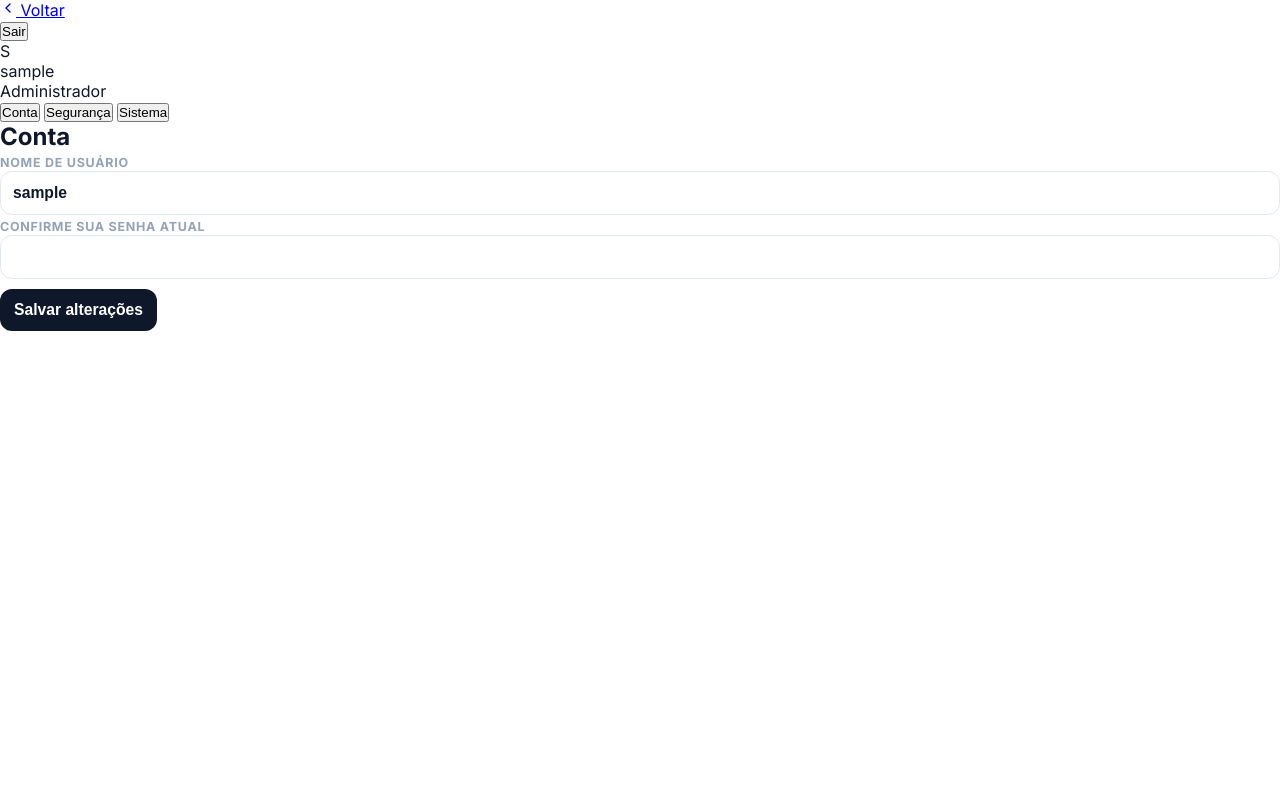
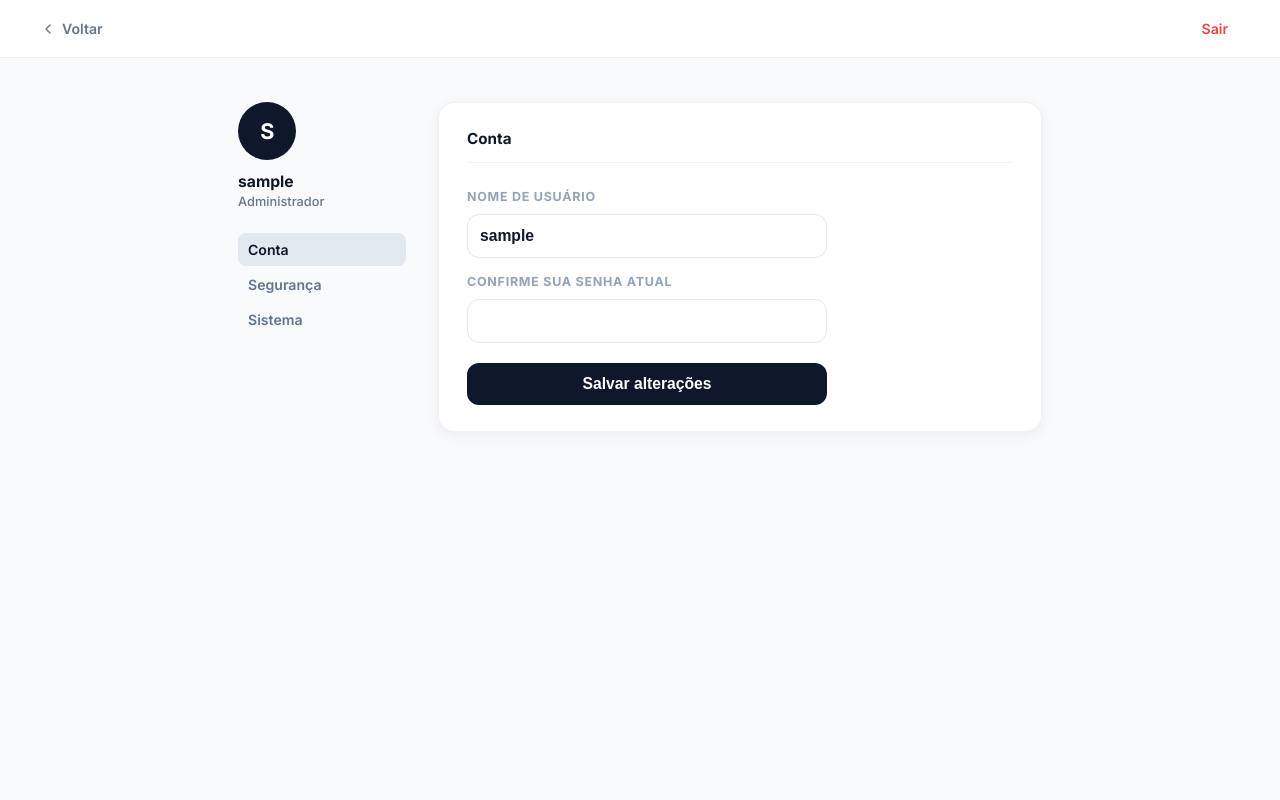
Before and after one commit to armelingu/taskkill, a Flask app: page /perfil in a window 1280 px wide. Run offline with Flask 3, Linux system fonts and the light colour scheme; the visitor is signed in with stand-in values (Sample User, id 1); data comes from the database, SQL or seed files in the repository; parts of the project's set-up code (start-up, migrations or seed data) failed here and were passed over.

Commit message:
style: novos estilos para sidebar-footer, perfil redesenhado e login modernizado
- Adiciona sidebar-footer com avatar circular e botao de logout
- Substitui classes perfil-card/tabs/footer pelos novos estilos de pagina completa
- Adiciona animacao de entrada no auth-card do login
- Adiciona suporte a icones inline nos inputs de autenticacao

```diff
--- a/static/css/style.css
+++ b/static/css/style.css
@@ -77,6 +77,10 @@ body {
     border-radius: 12px;
     background: linear-gradient(135deg, #0f172a, #3b82f6);
     box-shadow: 0 10px 18px rgba(15, 23, 42, 0.12);
+    display: flex;
+    align-items: center;
+    justify-content: center;
+    flex-shrink: 0;
 }
 
 .auth-title {
@@ -181,63 +185,332 @@ body {
     letter-spacing: 0;
 }
 
-/* ── Perfil ─────────────────────────────────────────── */
+/* ── Auth: input com ícone e toggle de senha ─────────── */
 
-.perfil-card {
-    max-width: 460px;
+.auth-logo {
+    display: flex;
+    align-items: center;
+    justify-content: center;
 }
 
-.perfil-tabs {
-    display: flex;
-    gap: 4px;
-    background: #f1f5f9;
-    border-radius: 10px;
-    padding: 4px;
-    margin-bottom: 20px;
+.auth-card--anim {
+    animation: authSlideUp 0.22s ease both;
 }
 
-.perfil-tab {
-    flex: 1;
-    text-align: center;
-    padding: 8px 0;
-    border-radius: 7px;
-    font-size: 0.85rem;
-    font-weight: 600;
-    color: #64748b;
-    text-decoration: none;
-    transition: background 0.15s ease, color 0.15s ease;
+@keyframes authSlideUp {
+    from { opacity: 0; transform: translateY(10px); }
+    to   { opacity: 1; transform: translateY(0); }
 }
 
-.perfil-tab:hover {
-    color: #0f172a;
+.auth-input-wrap {
+    position: relative;
+    display: flex;
+    align-items: center;
 }
 
-.perfil-tab--active {
-    background: #ffffff;
-    color: #0f172a;
-    box-shadow: 0 1px 4px rgba(0,0,0,0.08);
+.auth-input-icon {
+    position: absolute;
+    left: 12px;
+    color: #94a3b8;
+    pointer-events: none;
+    flex-shrink: 0;
 }
 
-.perfil-footer {
+.auth-input--icon {
+    padding-left: 36px;
+}
+
+.auth-input--pad-right {
+    padding-right: 40px;
+}
+
+.auth-toggle-pw {
+    position: absolute;
+    right: 10px;
+    background: none;
+    border: none;
+    cursor: pointer;
+    color: #94a3b8;
     display: flex;
     align-items: center;
-    justify-content: space-between;
-    margin-top: 20px;
-    padding-top: 16px;
-    border-top: 1px solid #f1f5f9;
+    padding: 4px;
+    border-radius: 6px;
+    transition: color 0.15s;
 }
 
-.perfil-footer .auth-link,
-.perfil-footer button.auth-link {
-    background: none;
-    border: none;
-    padding: 0;
-    cursor: pointer;
-    font-family: inherit;
+.auth-toggle-pw:hover {
+    color: #0f172a;
 }
 
 .auth-link:hover {
     text-decoration: underline;
+}
+
+/* ── Sidebar: rodapé com avatar e logout ─────────────── */
+
+.sidebar-footer {
+    margin-top: auto;
+    padding-top: 14px;
+    border-top: 1px solid rgba(15, 23, 42, 0.07);
+    display: flex;
+    align-items: center;
+    justify-content: space-between;
+    padding-left: 12px;
+    padding-right: 12px;
+}
+
+.sidebar-avatar {
+    width: 30px;
+    height: 30px;
+    border-radius: 50%;
+    background: #0f172a;
+    color: #fff;
+    display: flex;
+    align-items: center;
+    justify-content: center;
+    text-decoration: none;
+    flex-shrink: 0;
+    transition: background 0.15s ease;
+}
+
+.sidebar-avatar:hover {
+    background: #1e293b;
+}
+
+.sidebar-avatar-initials {
+    font-size: 0.72rem;
+    font-weight: 700;
+    letter-spacing: 0.02em;
+    line-height: 1;
+    user-select: none;
+}
+
+.sidebar-logout-btn {
+    width: 30px;
+    height: 30px;
+    border-radius: 50%;
+    border: none;
+    background: transparent;
+    color: #94a3b8;
+    display: flex;
+    align-items: center;
+    justify-content: center;
+    cursor: pointer;
+    transition: background 0.15s ease, color 0.15s ease;
+    flex-shrink: 0;
+}
+
+.sidebar-logout-btn:hover {
+    background: #e2e8f0;
+    color: #0f172a;
+}
+
+/* ── Perfil: página completa ─────────────────────────── */
+
+.perfil-body {
+    background: var(--bg-main);
+    overflow-y: auto;
+    min-height: 100vh;
+}
+
+.perfil-layout {
+    min-height: 100vh;
+    display: flex;
+    flex-direction: column;
+}
+
+.perfil-topbar {
+    display: flex;
+    align-items: center;
+    justify-content: space-between;
+    padding: 14px 40px;
+    border-bottom: 1px solid rgba(15, 23, 42, 0.06);
+    background: #fff;
+    position: sticky;
+    top: 0;
+    z-index: 10;
+}
+
+.perfil-back-btn {
+    display: flex;
+    align-items: center;
+    gap: 6px;
+    font-size: 0.88rem;
+    font-weight: 600;
+    color: var(--text-muted);
+    text-decoration: none;
+    transition: color 0.15s;
+}
+
+.perfil-back-btn:hover {
+    color: var(--text-title);
+}
+
+.perfil-signout-btn {
+    font-size: 0.88rem;
+    font-weight: 600;
+    color: #ef4444;
+    background: none;
+    border: none;
+    cursor: pointer;
+    padding: 6px 12px;
+    border-radius: 8px;
+    font-family: inherit;
+    transition: background 0.15s;
+}
+
+.perfil-signout-btn:hover {
+    background: #fef2f2;
+}
+
+.perfil-main {
+    display: flex;
+    gap: 0;
+    max-width: 860px;
+    margin: 44px auto;
+    width: 100%;
+    padding: 0 28px;
+    align-items: flex-start;
+}
+
+.perfil-sidebar {
+    width: 200px;
+    flex-shrink: 0;
+    padding-right: 32px;
+}
+
+.perfil-avatar-xl {
+    width: 58px;
+    height: 58px;
+    border-radius: 50%;
+    background: #0f172a;
+    color: #fff;
+    display: flex;
+    align-items: center;
+    justify-content: center;
+    font-size: 1.35rem;
+    font-weight: 700;
+    margin-bottom: 12px;
+    letter-spacing: -0.02em;
+    user-select: none;
+}
+
+.perfil-username {
+    font-size: 0.98rem;
+    font-weight: 700;
+    color: var(--text-title);
+    margin-bottom: 3px;
+}
+
+.perfil-role {
+    font-size: 0.8rem;
+    font-weight: 500;
+    color: var(--text-muted);
+    margin-bottom: 24px;
+}
+
+.perfil-nav {
+    display: flex;
+    flex-direction: column;
+    gap: 2px;
+}
+
+.perfil-nav-item {
+    text-align: left;
+    padding: 8px 10px;
+    border-radius: 8px;
+    font-size: 0.88rem;
+    font-weight: 600;
+    color: #64748b;
+    background: none;
+    border: none;
+    cursor: pointer;
+    font-family: inherit;
+    transition: background 0.15s, color 0.15s;
+    width: 100%;
+}
+
+.perfil-nav-item:hover {
+    background: #e2e8f0;
+    color: #0f172a;
+}
+
+.perfil-nav-item--active {
+    background: #e2e8f0;
+    color: #0f172a;
+}
+
+.perfil-content {
+    flex: 1;
+    min-width: 0;
+}
+
+.perfil-alert {
+    margin-bottom: 16px;
+}
+
+.perfil-panel {
+    background: #fff;
+    border: 1px solid rgba(15, 23, 42, 0.06);
+    border-radius: 16px;
+    padding: 26px 28px;
+    box-shadow: 0 4px 14px rgba(15, 23, 42, 0.05);
+}
+
+.perfil-panel-title {
+    font-size: 0.95rem;
+    font-weight: 700;
+    color: var(--text-title);
+    margin-bottom: 20px;
+    padding-bottom: 14px;
+    border-bottom: 1px solid #f1f5f9;
+}
+
+.perfil-form {
+    display: flex;
+    flex-direction: column;
+    gap: 10px;
+    max-width: 360px;
+}
+
+.perfil-sistema-list {
+    display: flex;
+    flex-direction: column;
+}
+
+.perfil-sistema-item {
+    display: flex;
+    align-items: center;
+    justify-content: space-between;
+    gap: 16px;
+    padding: 16px 0;
+    border-bottom: 1px solid #f8fafc;
+}
+
+.perfil-sistema-item:last-child {
+    border-bottom: none;
+    padding-bottom: 0;
+}
+
+.perfil-sistema-label {
+    font-size: 0.9rem;
+    font-weight: 600;
+    color: var(--text-title);
+    margin-bottom: 3px;
+}
+
+.perfil-sistema-desc {
+    font-size: 0.8rem;
+    font-weight: 500;
+    color: var(--text-muted);
+}
+
+.perfil-sistema-btn {
+    margin-top: 0;
+    padding: 8px 18px;
+    font-size: 0.86rem;
+    white-space: nowrap;
+    flex-shrink: 0;
 }
 
 /* -------------------------------------------
```
